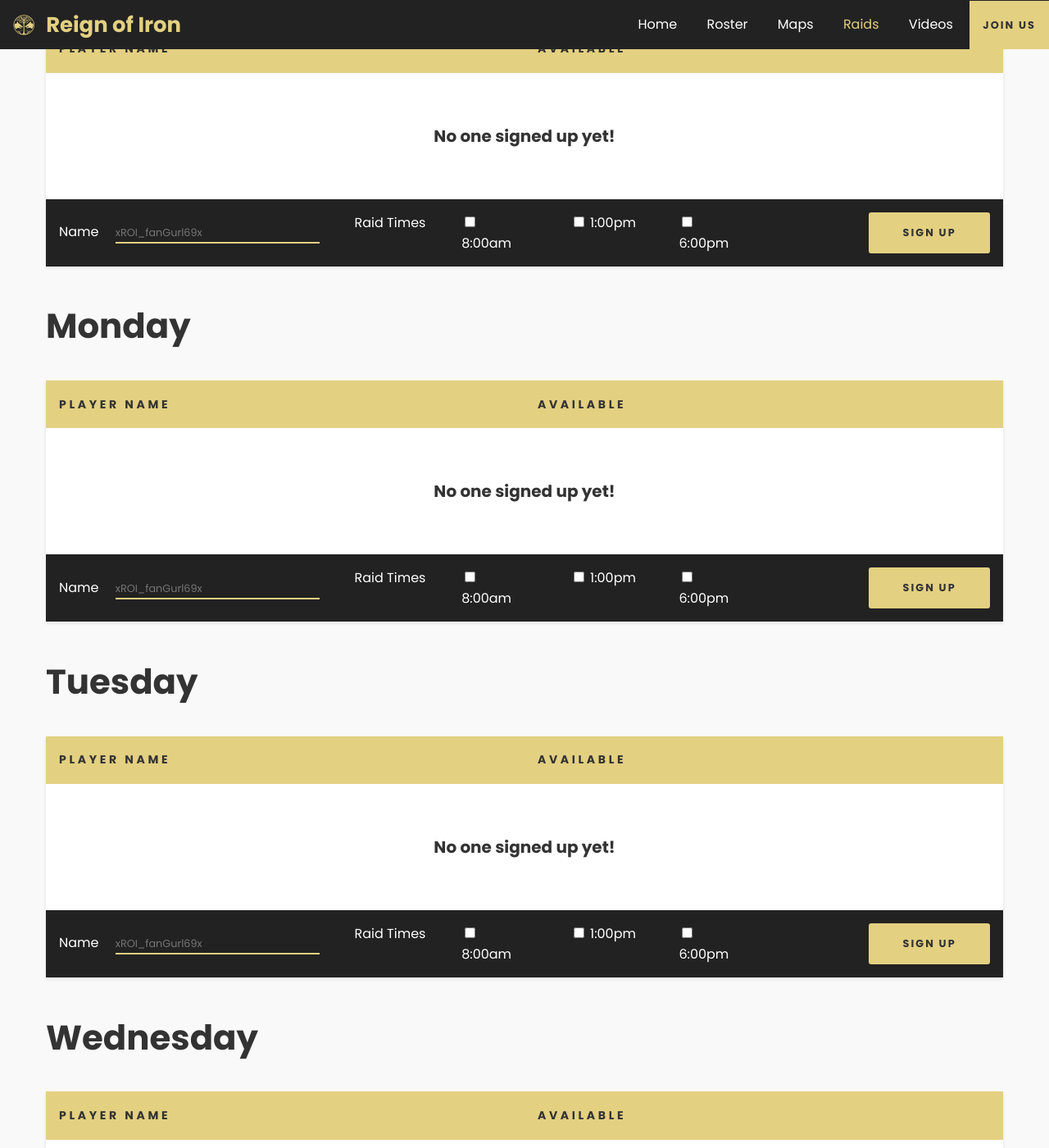
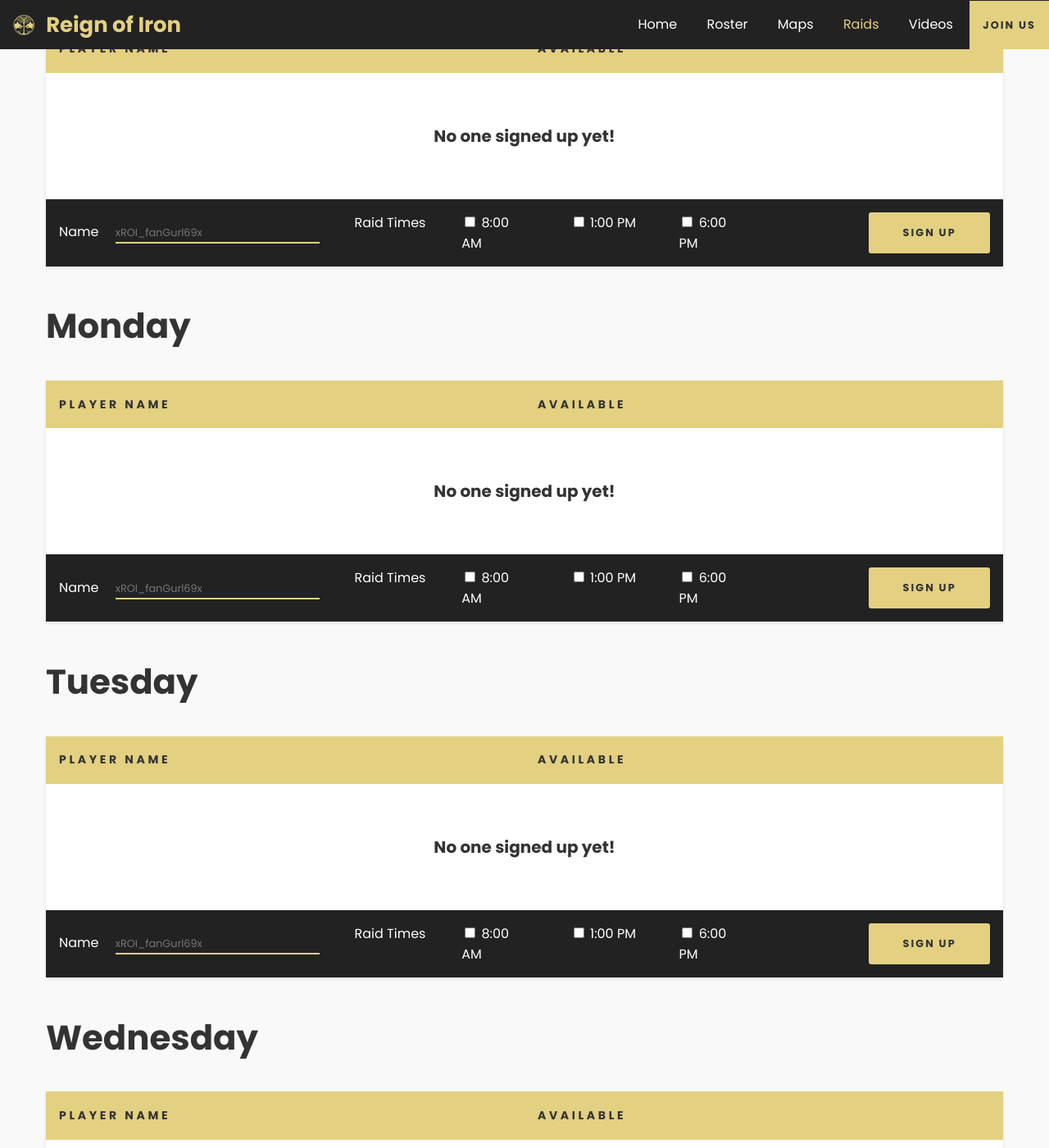
Before and after one commit to reignofiron/reignofiron.github.io, a Jekyll site: the page built from raids/index.html, in a window 1280 px wide and 1400 px high, scrolled down 862 px. Shown: the whole window at 82% size. Built offline with Jekyll 4.4.1, drawn with Linux system fonts in a browser that asks for light colours; some of the changed text lies outside the part shown.

Commit message:
Bug fixes
Fixed issue causing inconsistent capitalization and formatting on signup sheet times

```diff
--- a/_includes/html/signup-sheet.html
+++ b/_includes/html/signup-sheet.html
@@ -24,16 +24,22 @@
 						<legend>Raid Times</legend>
 					</div>
 					<div class="j-col j-col-3">
-						<input type="checkbox" class="signupForm-checkbox" name="8am" id="8am-raid" value="8:00am">
-						<label for="8am">8:00am</label>
+						<label for="8am">
+							<input type="checkbox" class="signupForm-checkbox" name="8am" id="8am-raid" value="8:00 PM">
+							8:00 AM
+						</label>
 					</div>
 					<div class="j-col j-col-3">
-						<input type="checkbox" class="signupForm-checkbox" name="1pm" id="1pm-raid" value="1:00pm">
-						<label for="1pm">1:00pm</label>
+						<label for="1pm">
+							<input type="checkbox" class="signupForm-checkbox" name="1pm" id="1pm-raid" value="1:00 PM">
+							1:00 PM
+						</label>
 					</div>
 					<div class="j-col j-col-3">
-						<input type="checkbox" class="signupForm-checkbox" name="6pm" id="6pm-raid" value="6:00pm">
-						<label for="6pm">6:00pm</label>
+						<label for="6pm">
+							<input type="checkbox" class="signupForm-checkbox" name="6pm" id="6pm-raid" value="6:00 PM">
+							6:00 PM
+						</label>
 					</div>
 				</fieldset>
 	      <div class="j-col j-col-2 push-1">
```
Also changed, not shown: 1 other file.
